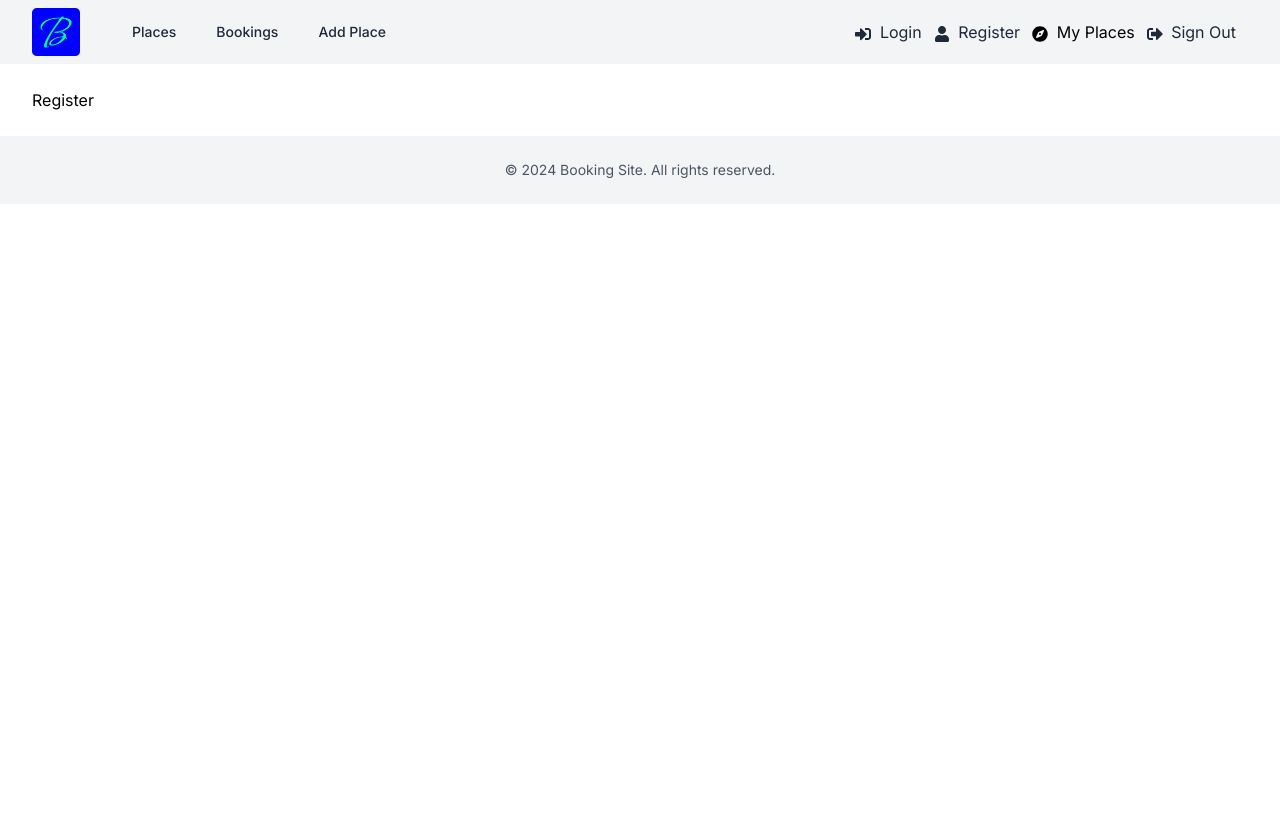
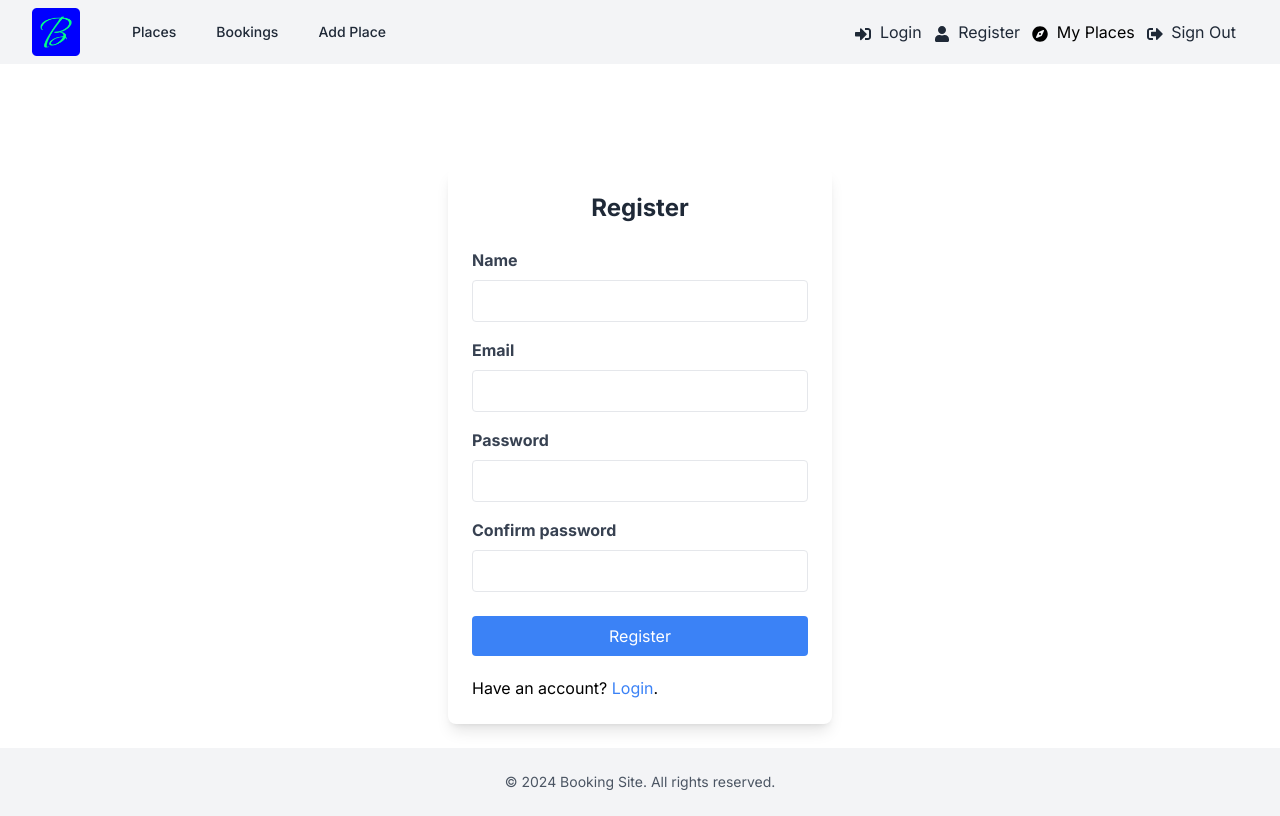
Before and after one commit to Dimterion/booking-site, a Next.js app: page /register in a window 1280 px wide. Built offline with nearby package versions, Linux system fonts and the light colour scheme.

Commit message:
add login & register pages forms

```diff
--- a/app/login/page.jsx
+++ b/app/login/page.jsx
@@ -1,5 +1,62 @@
+import Link from "next/link";
+
 const LoginPage = () => {
-  return <div>Login</div>;
+  return (
+    <div className="flex items-center justify-center">
+      <div className="mt-20 w-full max-w-sm rounded-lg bg-white p-6 shadow-lg">
+        <form>
+          <h2 className="mb-6 text-center text-2xl font-bold text-gray-800">
+            Login
+          </h2>
+          <div className="mb-4">
+            <label
+              htmlFor="email"
+              className="mb-2 block font-bold text-gray-700"
+            >
+              Email
+            </label>
+            <input
+              type="email"
+              id="email"
+              name="email"
+              className="w-full rounded border px-3 py-2"
+              required
+            />
+          </div>
+          <div className="mb-6">
+            <label
+              htmlFor="password"
+              className="mb-2 block font-bold text-gray-700"
+            >
+              Password
+            </label>
+            <input
+              type="password"
+              id="password"
+              name="password"
+              className="w-full rounded border px-3 py-2"
+              required
+            />
+          </div>
+          <div className="flex flex-col gap-5">
+            <button
+              type="submit"
+              className="rounded bg-blue-500 px-4 py-2 text-white hover:bg-blue-700"
+            >
+              Login
+            </button>
+            <p>
+              Don&apos;t have an account?{" "}
+              <Link href="/register" className="text-blue-500">
+                Register
+              </Link>
+              .
+            </p>
+          </div>
+        </form>
+      </div>
+    </div>
+  );
 };
 
 export default LoginPage;
--- a/app/register/page.jsx
+++ b/app/register/page.jsx
@@ -1,5 +1,92 @@
+import Link from "next/link";
+
 const RegisterPage = () => {
-  return <div>Register</div>;
+  return (
+    <div className="flex items-center justify-center">
+      <div className="mt-20 w-full max-w-sm rounded-lg bg-white p-6 shadow-lg">
+        <form>
+          <h2 className="mb-6 text-center text-2xl font-bold text-gray-800">
+            Register
+          </h2>
+          <div className="mb-4">
+            <label
+              htmlFor="name"
+              className="mb-2 block font-bold text-gray-700"
+            >
+              Name
+            </label>
+            <input
+              type="text"
+              id="name"
+              name="name"
+              className="w-full rounded border px-3 py-2"
+              required
+            />
+          </div>
+          <div className="mb-4">
+            <label
+              htmlFor="email"
+              className="mb-2 block font-bold text-gray-700"
+            >
+              Email
+            </label>
+            <input
+              type="email"
+              id="email"
+              name="email"
+              className="w-full rounded border px-3 py-2"
+              required
+            />
+          </div>
+          <div className="mb-4">
+            <label
+              htmlFor="password"
+              className="mb-2 block font-bold text-gray-700"
+            >
+              Password
+            </label>
+            <input
+              type="password"
+              id="password"
+              name="password"
+              className="w-full rounded border px-3 py-2"
+              required
+            />
+          </div>
+          <div className="mb-6">
+            <label
+              htmlFor="confirm-password"
+              className="mb-2 block font-bold text-gray-700"
+            >
+              Confirm password
+            </label>
+            <input
+              type="password"
+              id="confirm-password"
+              name="confirm-password"
+              className="w-full rounded border px-3 py-2"
+              required
+            />
+          </div>
+          <div className="flex flex-col gap-5">
+            <button
+              type="submit"
+              className="rounded bg-blue-500 px-4 py-2 text-white hover:bg-blue-700"
+            >
+              Register
+            </button>
+            <p>
+              Have an account?{" "}
+              <Link href="/login" className="text-blue-500">
+                Login
+              </Link>
+              .
+            </p>
+          </div>
+        </form>
+      </div>
+    </div>
+  );
 };
 
 export default RegisterPage;
```
